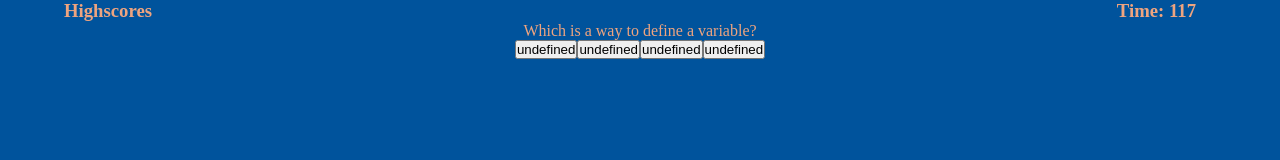
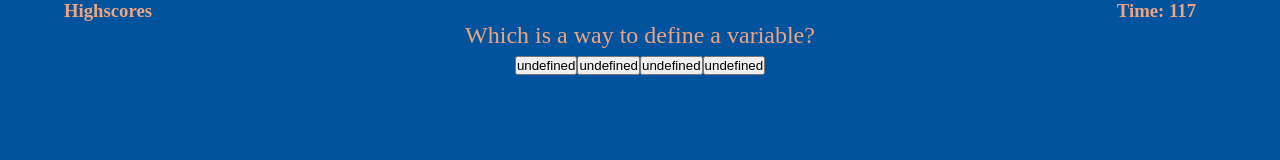
Before and after one commit to jarrettbutler/Thetoughestquizever, a plain HTML site: page index.html in a window 1280 px wide. Both pictures are taken after a click on the button "Start Quiz". Drawn offline with Linux system fonts and the light colour scheme.

Commit message:
Added my deployed website, and tweaked the style a bit

```diff
--- a/assets/style.css
+++ b/assets/style.css
@@ -52,10 +52,12 @@ header h3 {
 
 #question {
     text-align: center;
+    font-size: x-large;
 }
 
 #answer-buttons {
 text-align: center;
+font-size: x-large;
 }
 
 
```
Also changed, not shown: 1 other file.
